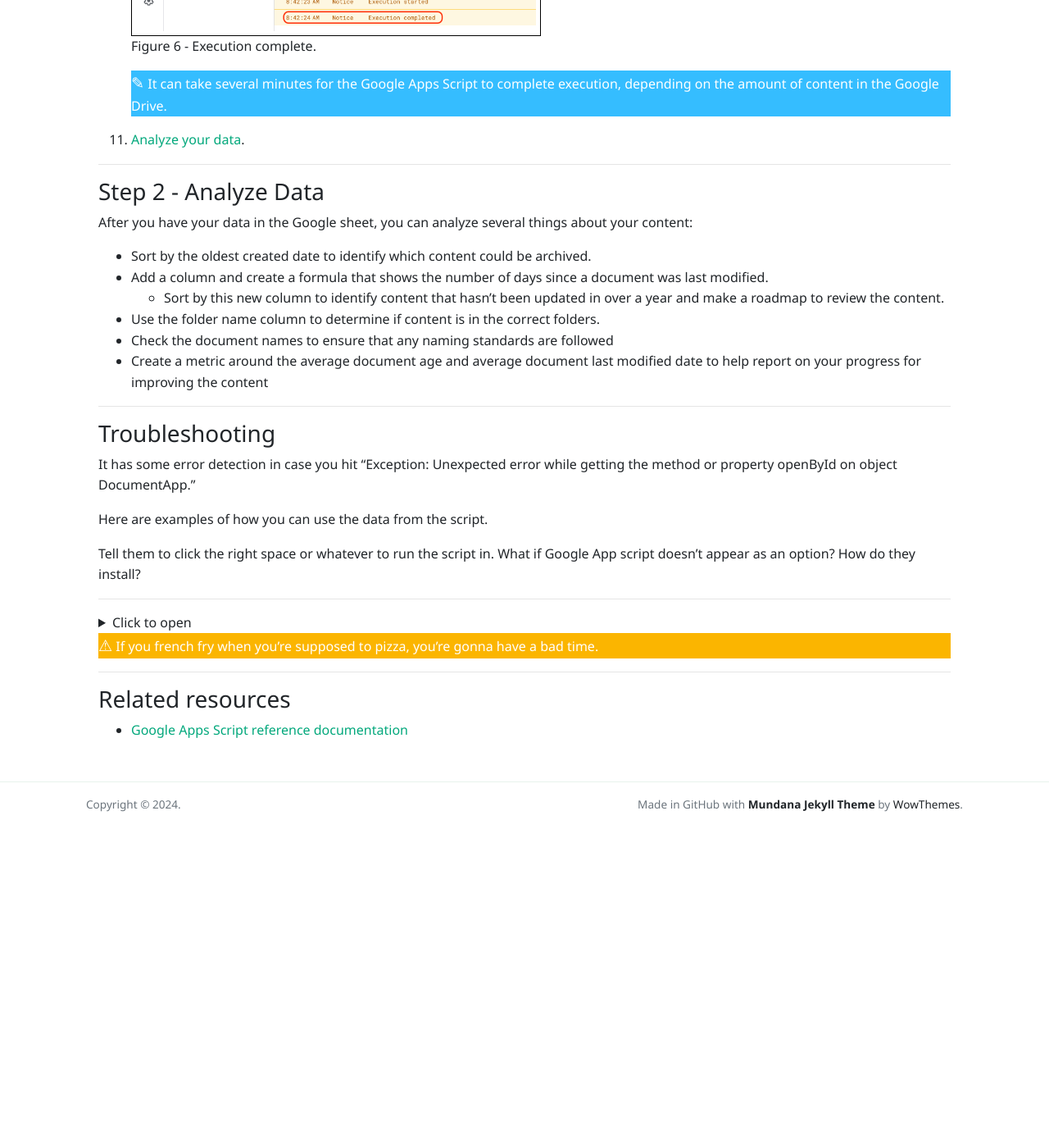
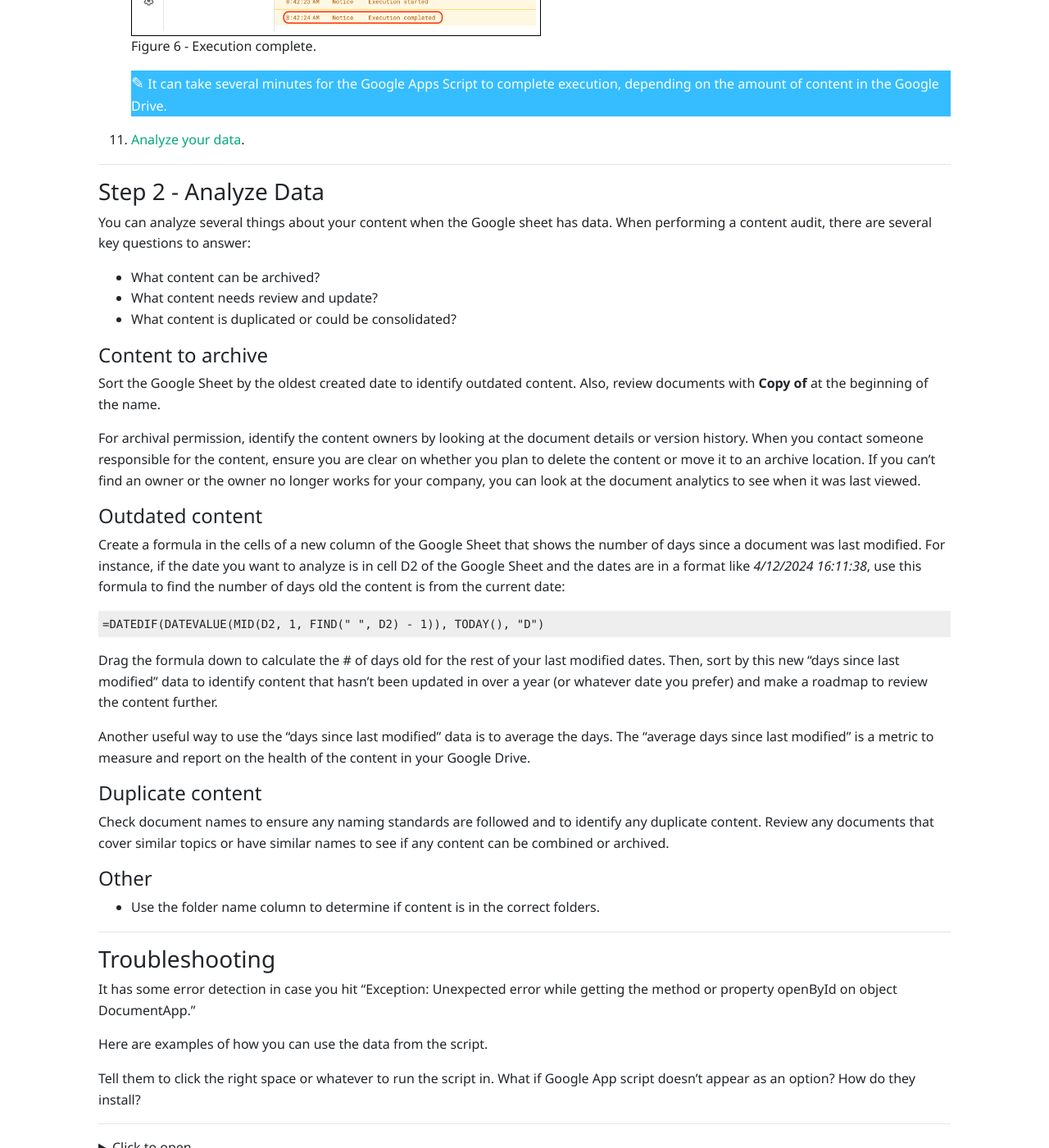
Before and after one commit to stumblefiend/jeremy.pugh, a Jekyll site: the page built from assets/scripts/google-drive-content-review.md, in a window 1280 px wide and 1400 px high, scrolled down 3610 px. Shown: the whole window at 82% size. Built offline with Jekyll 4.4.1, drawn with Linux system fonts in a browser that asks for light colours; nearby versions of some CDN libraries; our own code applies the rules of GitHub Pages for plain Markdown files; before the commit the page ends 4618 px from its top, so only the background shows below that; some of the changed text lies outside the part shown.

Commit message:
Update google-drive-content-review.md

````diff
--- a/assets/scripts/google-drive-content-review.md
+++ b/assets/scripts/google-drive-content-review.md
@@ -3,7 +3,7 @@ title: "Reviewing content in a Google Drive"
 permalink: "/google-drive.html"
 ---
 
-*Learn how to run a Google Apps Script in a Google Spreadsheet to analyze Google Documents in a Google Drive.*
+*Learn how to run a Google Apps Script in a Google Sheet to analyze Google Documents in a Google Drive.*
 
 - [Overview](#overview)
 - [Step 1 - Create a Google Apps Script](#step-1---create-a-google-apps-script)
@@ -136,14 +136,37 @@ Create and run a Google Apps Script using the following steps:
 
 ### Step 2 - Analyze Data
 
-After you have your data in the Google sheet, you can analyze several things about your content:
+You can analyze several things about your content when the Google sheet has data. When performing a content audit, there are several key questions to answer:
 
-- Sort by the oldest created date to identify which content could be archived.
-- Add a column and create a formula that shows the number of days since a document was last modified.
-    - Sort by this new column to identify content that hasn't been updated in over a year and make a roadmap to review the content.
+- What content can be archived?
+- What content needs review and update?
+- What content is duplicated or could be consolidated?
+
+#### Content to archive
+
+Sort the Google Sheet by the oldest created date to identify outdated content. Also, review documents with **Copy of** at the beginning of the name.
+
+For archival permission, identify the content owners by looking at the document details or version history. When you contact someone responsible for the content, ensure you are clear on whether you plan to delete the content or move it to an archive location. If you can't find an owner or the owner no longer works for your company, you can look at the document analytics to see when it was last viewed.
+
+#### Outdated content
+
+Create a formula in the cells of a new column of the Google Sheet that shows the number of days since a document was last modified. For instance, if the date you want to analyze is in cell D2 of the Google Sheet and the dates are in a format like *4/12/2024 16:11:38*, use this formula to find the number of days old the content is from the current date:
+
+```
+=DATEDIF(DATEVALUE(MID(D2, 1, FIND(" ", D2) - 1)), TODAY(), "D")
+```
+
+Drag the formula down to calculate the # of days old for the rest of your last modified dates. Then, sort by this new "days since last modified" data to identify content that hasn't been updated in over a year (or whatever date you prefer) and make a roadmap to review the content further.
+
+Another useful way to use the "days since last modified" data is to average the days. The "average days since last modified" is a metric to measure and report on the health of the content in your Google Drive.
+
+#### Duplicate content
+
+Check document names to ensure any naming standards are followed and to identify any duplicate content. Review any documents that cover similar topics or have similar names to see if any content can be combined or archived.
+
+#### Other
+
 - Use the folder name column to determine if content is in the correct folders.
-- Check the document names to ensure that any naming standards are followed
-- Create a metric around the average document age and average document last modified date to help report on your progress for improving the content
 
 ---
 
````
